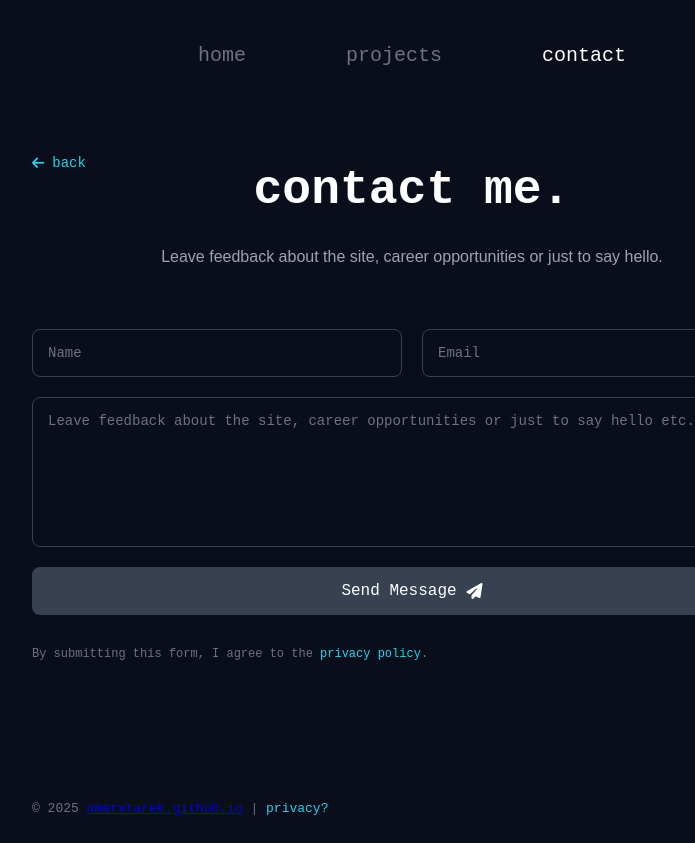
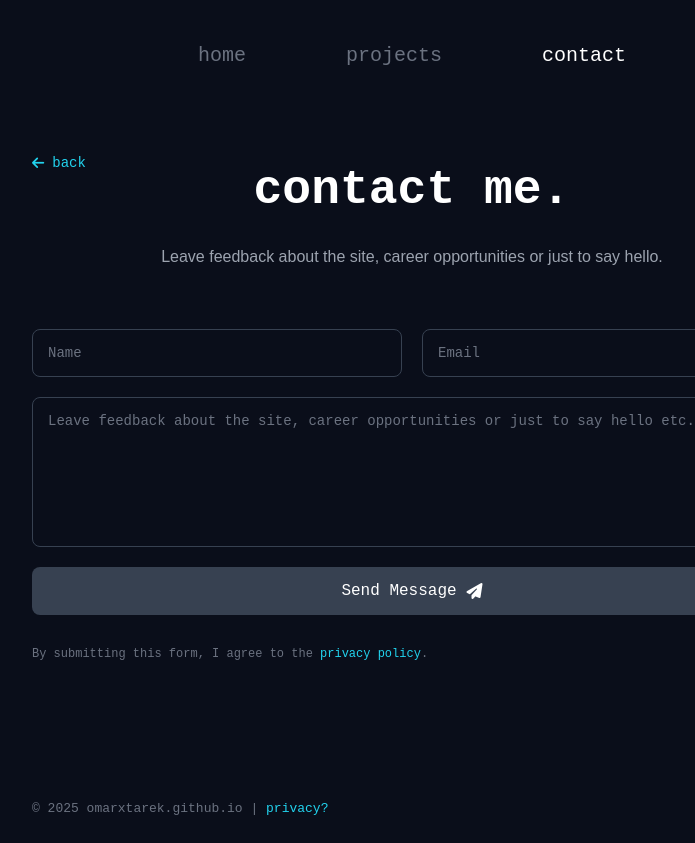
Before and after one commit to OmarxTarek/omarxtarek.github.io, a plain HTML site: page contact.html in a window 1280 px wide. Shown: the full height of the page, 228-923 px from the left. Drawn offline with nearby package versions, Linux system fonts and the light colour scheme; a web font is replaced by a local one.

Commit message:
Change footer site link to gray color (inherit)

```diff
--- a/contact.html
+++ b/contact.html
@@ -56,7 +56,7 @@
   </section>
 
   <footer class="Home-footer">
-    <p>&copy; 2025 <a href="https://omarxtarek.github.io/">omarxtarek.github.io</a> | <a href="privacy.html"
+    <p>&copy; 2025 <a href="https://omarxtarek.github.io/" style="color: inherit; text-decoration: none;">omarxtarek.github.io</a> | <a href="privacy.html"
         class="privacy-link">privacy?</a></p>
     <div class="footer-icons">
       <a href="https://www.linkedin.com/in/omarxtarek/" class="footer-icon"><i class="fa-brands fa-linkedin"></i></a>
```
Also changed, not shown: index.html (+1 -1 lines), privacy.html (+1 -1 lines), projects.html (+1 -1 lines).
